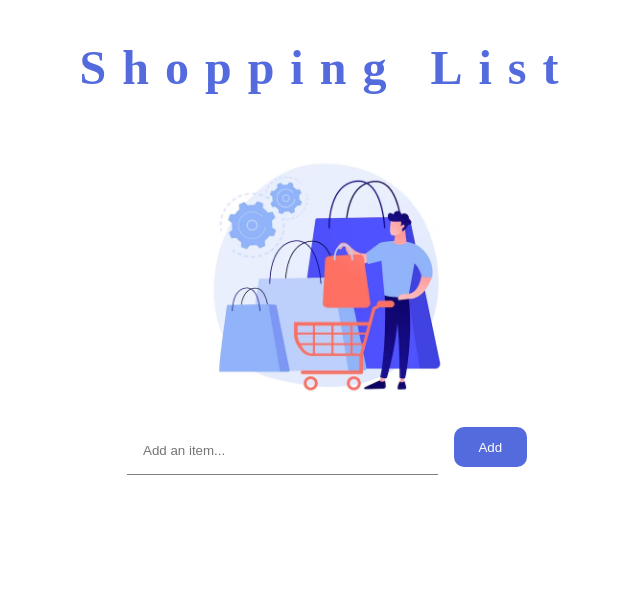
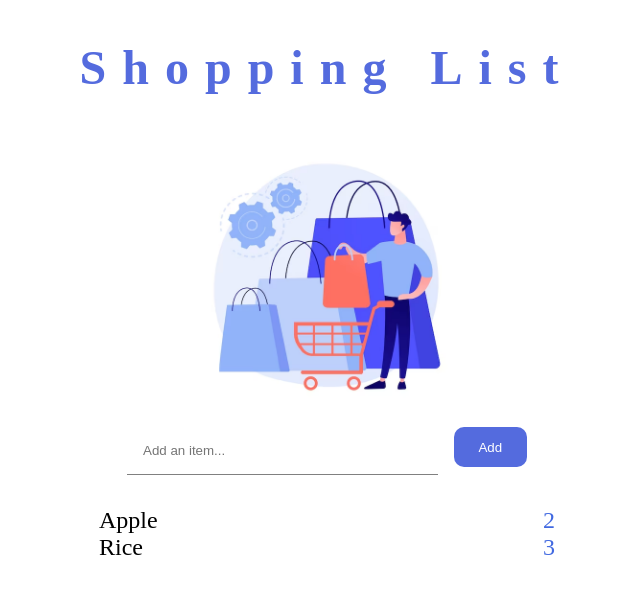
Before and after one commit to ANIKETRAJ28/E-CommerceApp-React, a React (Vite) app: page / in a window 1280 px wide. Shown: the top 594 px of the page, without its empty margins (313-953 px from the left). Built offline with nearby package versions, Linux system fonts and the light colour scheme.

Commit message:
added basic item and itemlist

```diff
--- /dev/null
+++ b/src/components/Item/Item.css
@@ -0,0 +1,15 @@
+.item-wrapper {
+    display: flex;
+    width: 100%;
+    justify-content: space-around;
+}
+
+.item-name {
+    flex-basis: 80%;
+    font-size: x-large;
+}
+
+.item-quantity {
+    font-size: x-large;
+    color: royalblue;
+}
--- /dev/null
+++ b/src/components/Item/Item.jsx
@@ -0,0 +1,16 @@
+import './Item.css'
+
+function Item({ itemName, quantity }) {
+    return (
+        <div className="item-wrapper">
+            <div className="item-name">
+                {itemName}
+            </div>
+            <div className="item-quantity">
+                {quantity}
+            </div>
+       </div>
+    )
+}
+
+export default Item;
--- /dev/null
+++ b/src/components/ItemList/ItemList.css
@@ -0,0 +1,4 @@
+.shopping-items-wrapper {
+    min-width: 100%;
+    max-width: 500px;
+}
--- /dev/null
+++ b/src/components/ItemList/ItemList.jsx
@@ -0,0 +1,23 @@
+import './ItemList.css';
+
+import Item from '../Item/Item';
+
+function ItemList({ shoppingItems }) {
+    return (
+        <div className="shopping-items-wrapper">
+            {
+                shoppingItems && shoppingItems.map(item => {
+                    return (
+                        <Item
+                            itemName={item.name}
+                            quantity={item.quantity}
+                            key={item.id}
+                        />
+                    )
+                })
+            }
+        </div>
+    )
+}
+
+export default ItemList;
--- a/src/components/ShoppingList/ShoppingList.css
+++ b/src/components/ShoppingList/ShoppingList.css
@@ -2,4 +2,7 @@
     display: flex;
     flex-direction: column;
     align-items: center;
+    gap: 2rem;
+    width: 500px;
+    margin: 0 auto;
 }
--- a/src/components/ShoppingList/ShoppingList.jsx
+++ b/src/components/ShoppingList/ShoppingList.jsx
@@ -2,6 +2,12 @@
 
 import ShopHeader from "../Header/ShopHeader";
 import InputItem from "../InputItem/InputItem";
+import ItemList from '../ItemList/ItemList';
+
+const shoppingItems = [
+    {id: 1, name: 'Apple', quantity: 2},
+    {id: 2, name: 'Rice', quantity: 3}
+]
 
 function ShoppingList() {
     return (
@@ -9,6 +15,7 @@
         <ShopHeader/>
         <div className="current-shopping-list">
             <InputItem/>
+            <ItemList shoppingItems={shoppingItems}/>
         </div>
         </>
     )
```
